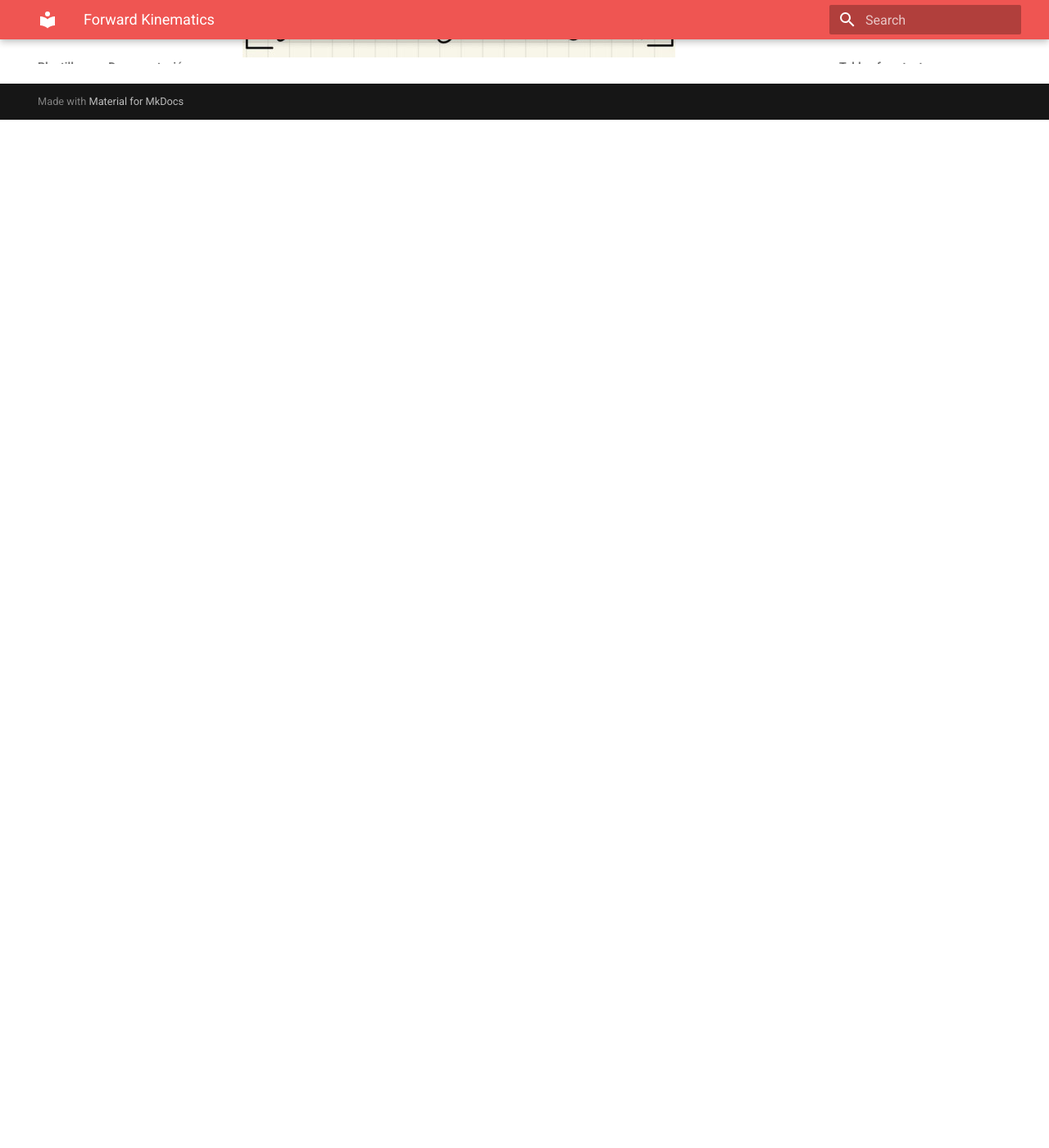
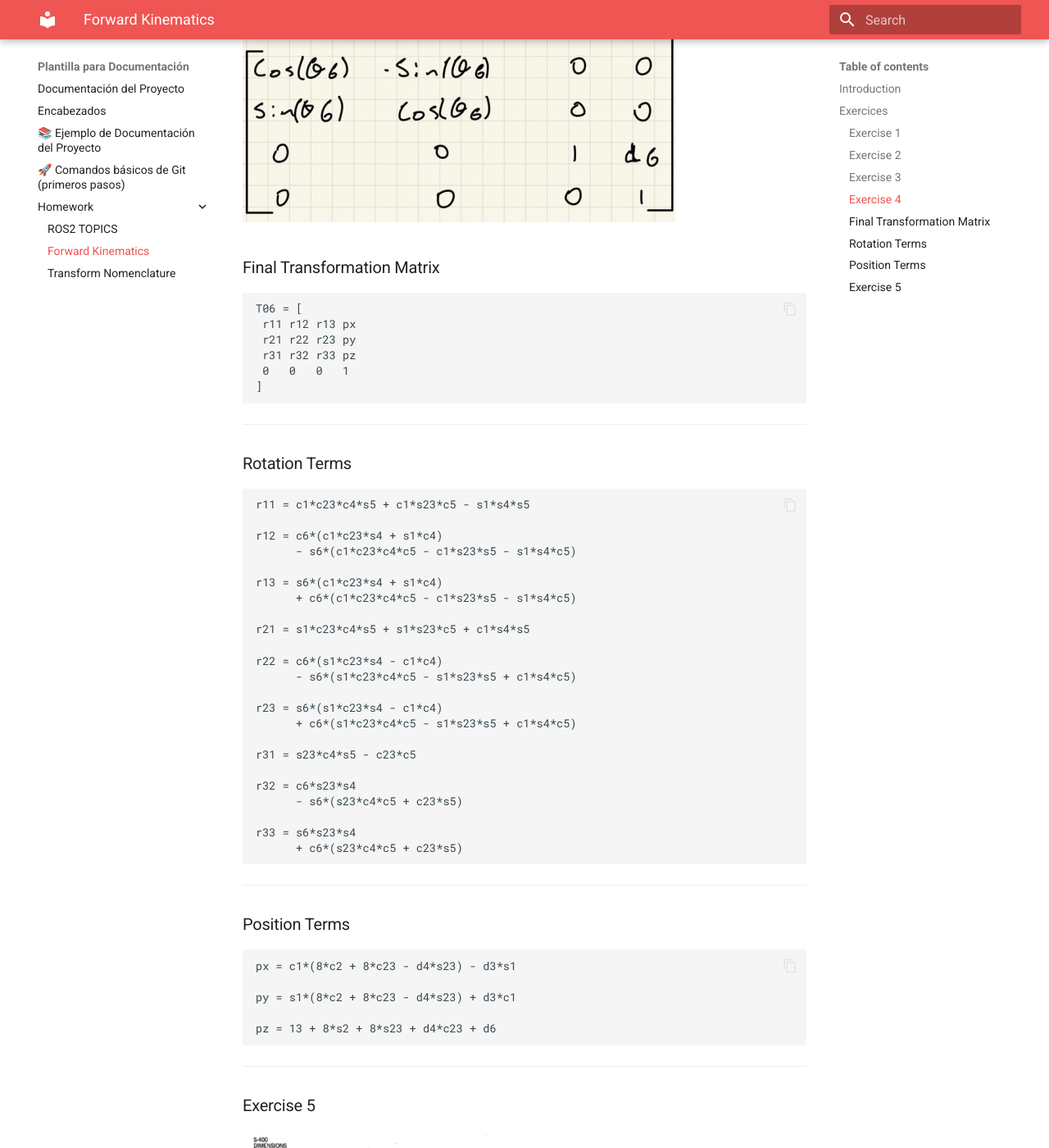
Before and after one commit to AugustoMantilla/Robotics, an MkDocs documentation site: the page built from docs/Homework/Forward Kinematics.md, in a window 1280 px wide and 1400 px high, scrolled down 7086 px. Shown: the whole window at 82% size. Built offline with MkDocs 1.6.1 and Material for MkDocs 9.7.7, drawn with Linux system fonts in a browser that asks for light colours; before the commit the page ends 7232 px from its top, so only the background shows below that; some of the changed text lies outside the part shown.

Commit message:
Kinematics Forward

````diff
--- a/docs/Homework/Forward Kinematics.md
+++ b/docs/Homework/Forward Kinematics.md
@@ -6,14 +6,8 @@ Robotics kinematics studies robot motion without considering the forces involved
 ## Exercices
 
 ### Exercise 1
-
+![Diagrama del sistema](../recursos/imgs/Exercise1_KinematicsOriginal.jpg)
 ![Diagrama del sistema](../recursos/imgs/Exercise1_Kinematics_Valeria.jpg)
-
-| Joint | θ | d        | | a        | | α        |
-|-----------:|:-----:|-------------|
-|1| 2     | 0         | 0    | +90°  |
-| 2      | d2     | L1    |0°   |
-
 
 ### Exercise 2
 ![Diagrama del sistema](../recursos/imgs/Exercise2_Kinematics.jpg)
@@ -36,3 +30,67 @@ Robotics kinematics studies robot motion without considering the forces involved
 ![Diagrama del sistema](../recursos/imgs/Ex4_Table_Matriz.jpg)
 ![Diagrama del sistema](../recursos/imgs/Ex4_Matriz2.jpg)
 ![Diagrama del sistema](../recursos/imgs/Ex4_Matriz3.jpg)
+
+### Final Transformation Matrix
+
+```
+T06 = [
+ r11 r12 r13 px
+ r21 r22 r23 py
+ r31 r32 r33 pz
+ 0   0   0   1
+]
+```
+
+---
+
+### Rotation Terms
+
+```
+r11 = c1*c23*c4*s5 + c1*s23*c5 - s1*s4*s5
+
+r12 = c6*(c1*c23*s4 + s1*c4)
+      - s6*(c1*c23*c4*c5 - c1*s23*s5 - s1*s4*c5)
+
+r13 = s6*(c1*c23*s4 + s1*c4)
+      + c6*(c1*c23*c4*c5 - c1*s23*s5 - s1*s4*c5)
+
+r21 = s1*c23*c4*s5 + s1*s23*c5 + c1*s4*s5
+
+r22 = c6*(s1*c23*s4 - c1*c4)
+      - s6*(s1*c23*c4*c5 - s1*s23*s5 + c1*s4*c5)
+
+r23 = s6*(s1*c23*s4 - c1*c4)
+      + c6*(s1*c23*c4*c5 - s1*s23*s5 + c1*s4*c5)
+
+r31 = s23*c4*s5 - c23*c5
+
+r32 = c6*s23*s4
+      - s6*(s23*c4*c5 + c23*s5)
+
+r33 = s6*s23*s4
+      + c6*(s23*c4*c5 + c23*s5)
+```
+
+---
+
+### Position Terms
+
+```
+px = c1*(8*c2 + 8*c23 - d4*s23) - d3*s1
+
+py = s1*(8*c2 + 8*c23 - d4*s23) + d3*c1
+
+pz = 13 + 8*s2 + 8*s23 + d4*c23 + d6
+```
+
+---
+
+### Exercise 5
+![Diagrama del sistema](../recursos/imgs/Exercise5_Kinematics.jpg)
+![Diagrama del sistema](../recursos/imgs/Ex5_FBD.jpg)
+![Diagrama del sistema](../recursos/imgs/Ex5_table.jpg)
+![Diagrama del sistema](../recursos/imgs/Ex5_M1.jpg)
+![Diagrama del sistema](../recursos/imgs/Ex5_M2.jpg)
+![Diagrama del sistema](../recursos/imgs/Ex5_M3.jpg)
+![Diagrama del sistema](../recursos/imgs/Ex5_M4.jpg)
````
Also changed, not shown: docs/recursos/imgs/Ex5_FBD.jpg (added), docs/recursos/imgs/Ex5_M1.jpg (added), docs/recursos/imgs/Ex5_M2.jpg (added), docs/recursos/imgs/Ex5_M3.jpg (added), docs/recursos/imgs/Ex5_M4.jpg (added), docs/recursos/imgs/Ex5_table.jpg (added), docs/recursos/imgs/Exercise1_KinematicsOriginal.jpg (added).
